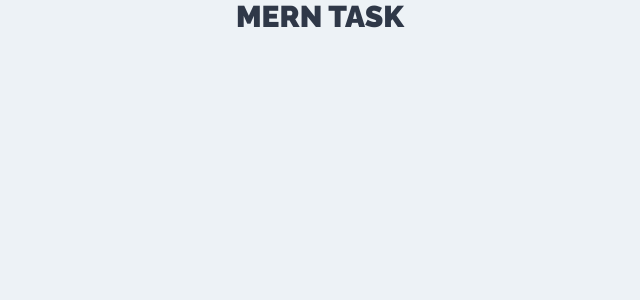
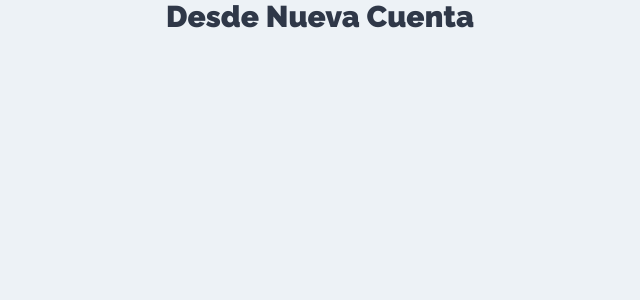
Before and after one commit to Jair-vet/MERN-Task-React, a React (Create React App) app: page /nueva-cuenta in a window 1280 px wide. Shown: the top 300 px of the page, without its empty margins (320-960 px from the left). Built offline with nearby package versions, Linux system fonts and the light colour scheme.

Commit message:
Haciendo la comunicacion entre paginas

```diff
--- a/package.json
+++ b/package.json
@@ -8,7 +8,8 @@
     "@testing-library/user-event": "^12.8.3",
     "react": "^17.0.2",
     "react-dom": "^17.0.2",
-    "react-router-dom": "^6.0.2",
+    "react-router": "^6.0.0-beta.8",
+    "react-router-dom": "^6.0.0-beta.8",
     "react-scripts": "4.0.3",
     "web-vitals": "^1.1.2"
   },
--- a/src/App.js
+++ b/src/App.js
@@ -1,9 +1,19 @@
 import React from 'react'
+import { BrowserRouter as Router, Routes, Route } from 'react-router-dom';
 
+import Login from './components/auth/Login';
+import NuevaCuenta from './components/auth/NuevaCuenta';
+import Proyectos from './components/proyectos/Proyectos';
 
 function App() {
   return (
-    <h1>MERN TASK</h1>
+    <Router>
+    <Routes>
+        <Route exact path="/" element={<Login/>} />
+        <Route exact path="/nueva-cuenta" element={<NuevaCuenta/>} />
+        <Route exact path="/proyectos" element={<Proyectos/>} />
+    </Routes>
+</Router>
   );
 }
 
--- /dev/null
+++ b/src/components/auth/Login.js
@@ -0,0 +1,9 @@
+import React from 'react'
+
+const Login = () => {
+    return (
+        <h1>Desde Login</h1>
+     );
+}
+
+export default Login
--- /dev/null
+++ b/src/components/auth/NuevaCuenta.js
@@ -0,0 +1,9 @@
+import React from 'react'
+
+const NuevaCuenta = () => {
+    return (
+        <h1>Desde Nueva Cuenta</h1>
+     );
+}
+
+export default NuevaCuenta;
--- /dev/null
+++ b/src/components/proyectos/Proyectos.js
@@ -0,0 +1,9 @@
+import React from 'react'
+
+const Proyectos = () => {
+    return (
+        <h1>Desde Proyectos</h1>
+     );
+}
+
+export default Proyectos;
```
Also changed, not shown: 1 other file (tests, documents, lock files or other folders).
